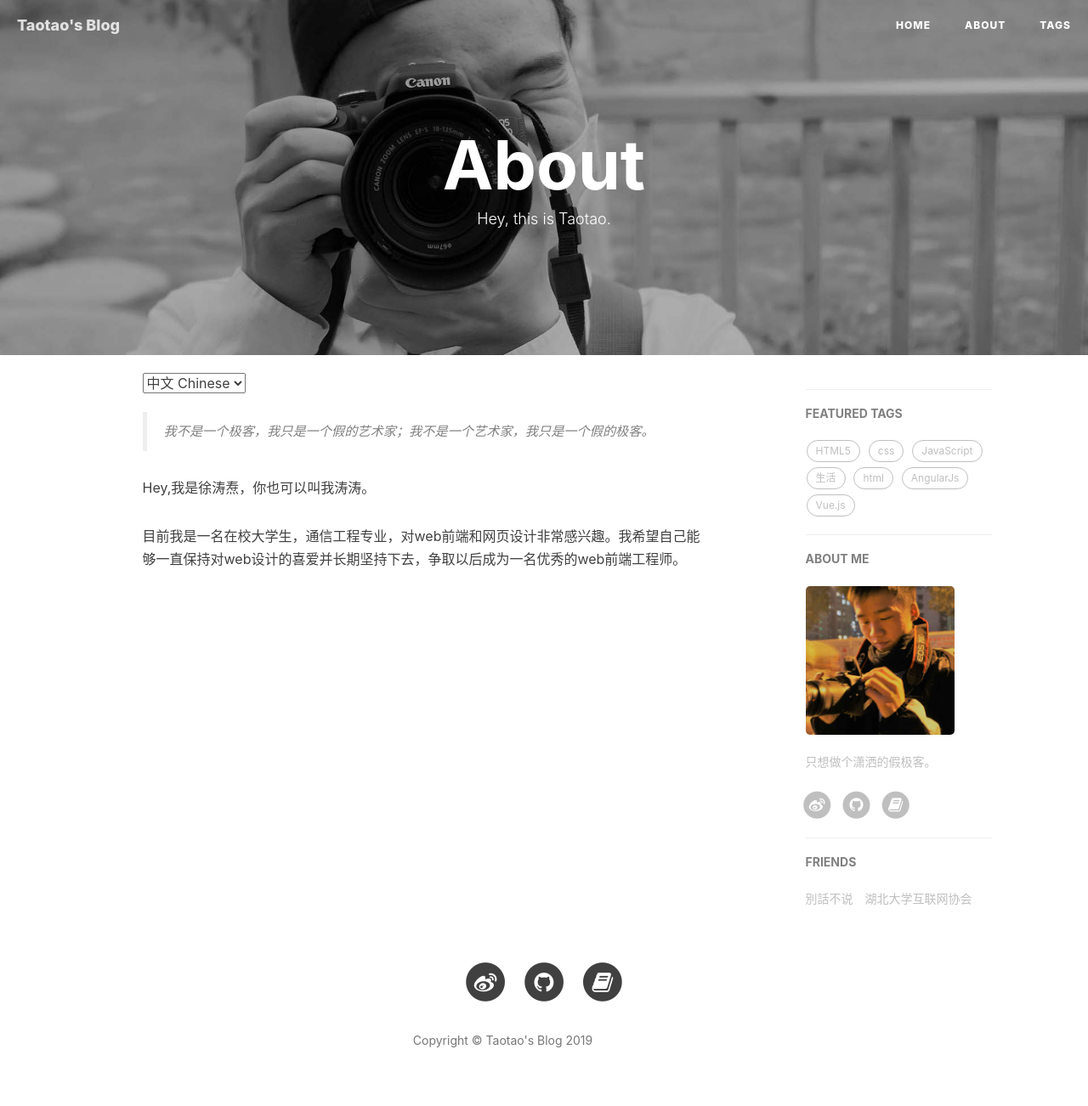
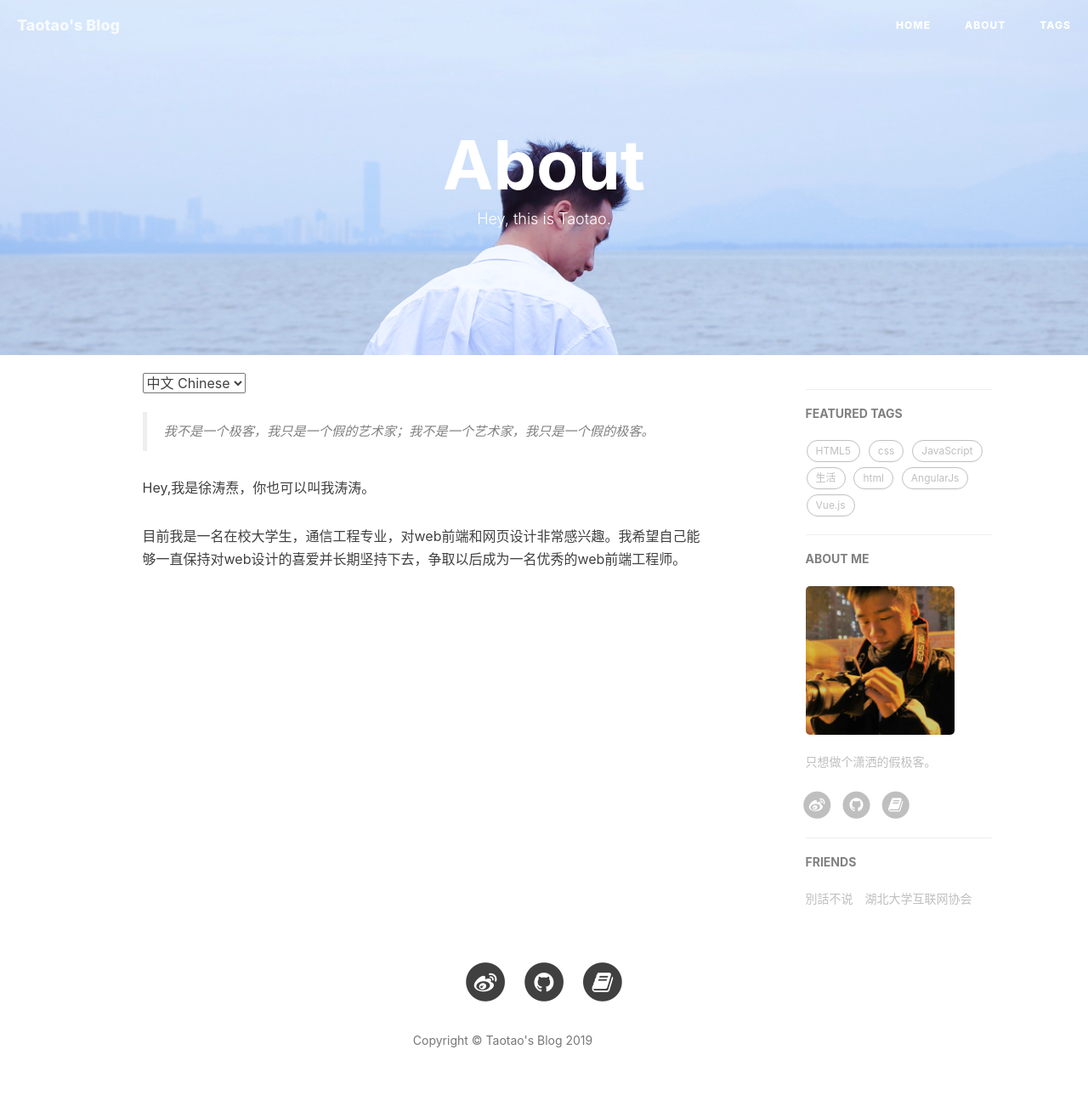
Before and after one commit to Xutaotaotao/Xutaotaotao.github.io, a Jekyll site: the page built from about.html, in a window 1280 px wide. Shown: the whole page at 85% size. Built offline with Jekyll 4.4.1, drawn with Linux system fonts in a browser that asks for light colours; comment, search, counter and statistics services are not loaded; grey boxes are pictures that could not be loaded.

Commit message:
修改about背景

```diff
--- a/about.html
+++ b/about.html
@@ -2,7 +2,7 @@
 layout: page
 title: "About"
 description: "Hey, this is Taotao."
-header-img: "img/about-bg.jpg"
+header-img: "img/about-bg1.jpg"
 ---
 <!-- Language Selector -->
 <select onchange="onLanChange(this.options[this.options.selectedIndex].value)">
```
Also changed, not shown: img/about-bg1.jpg (added).
